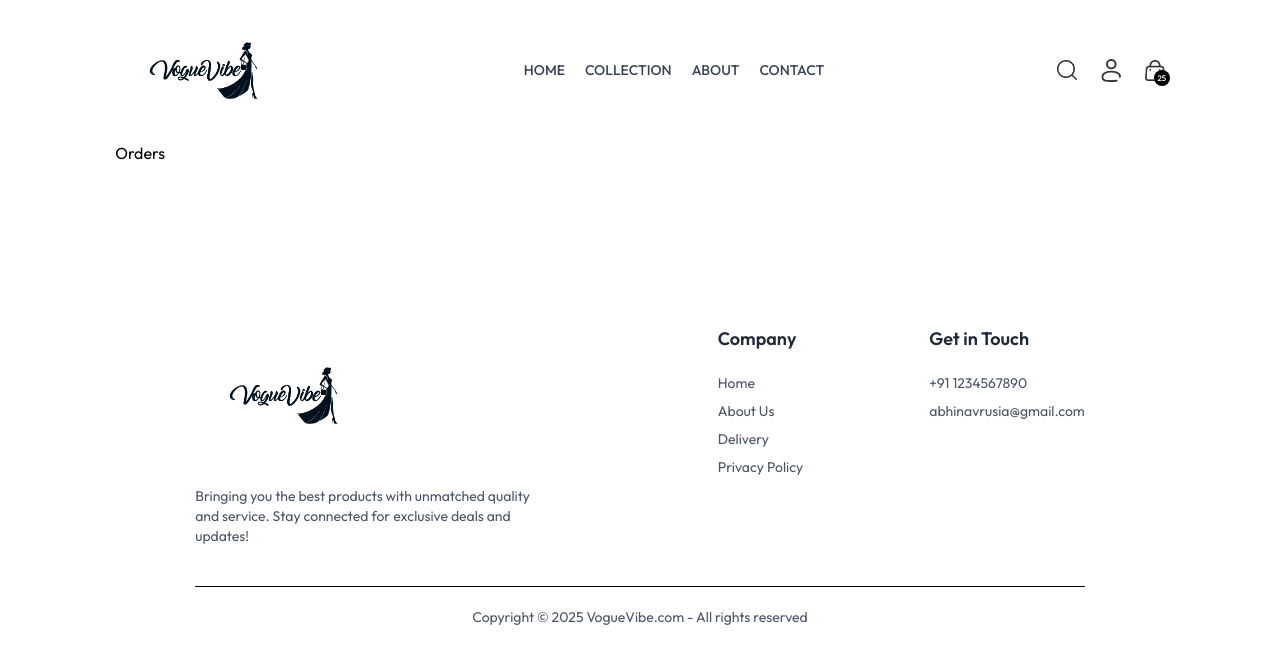
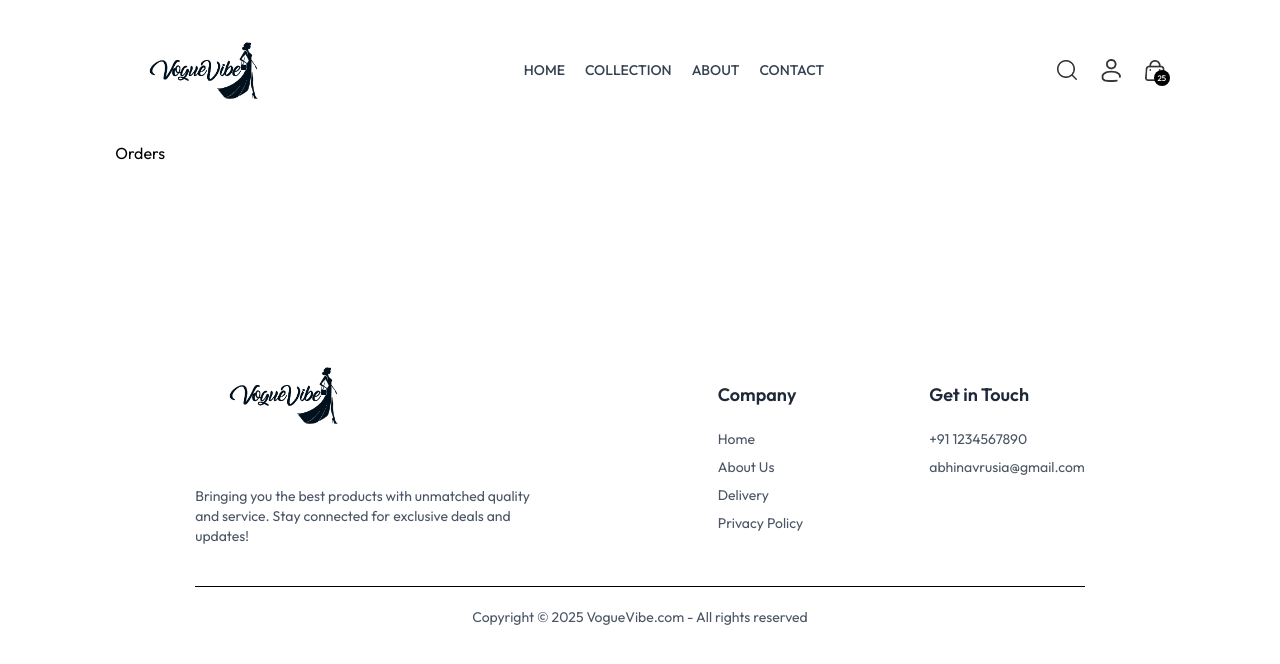
Before and after one commit to Chandanprasad913/Website_Frontend, a React (Vite) app in the folder frontend/: page /orders in a window 1280 px wide. Shown: the top 664 px of the page. Built offline with nearby package versions, Linux system fonts and the light colour scheme.

Commit message:
footerUpdate

```diff
--- a/frontend/src/components/Footer.jsx
+++ b/frontend/src/components/Footer.jsx
@@ -16,7 +16,7 @@ const Footer = () => {
         </div>
 
         {/* Company Links */}
-        <div>
+        <div className="mt-14">
           <p className="mb-5 text-lg font-semibold text-gray-800">Company</p>
           <ul className="flex flex-col gap-2 text-gray-600">
             <li className="hover:text-gray-900 transition-all cursor-pointer">Home</li>
@@ -27,7 +27,7 @@ const Footer = () => {
         </div>
 
         {/* Contact Info */}
-        <div>
+        <div className="mt-14">
           <p className="mb-5 text-lg font-semibold text-gray-800">Get in Touch</p>
           <ul className="flex flex-col gap-2 text-gray-600">
             <li className="hover:text-gray-900 transition-all cursor-pointer">+91 1234567890</li>
```
